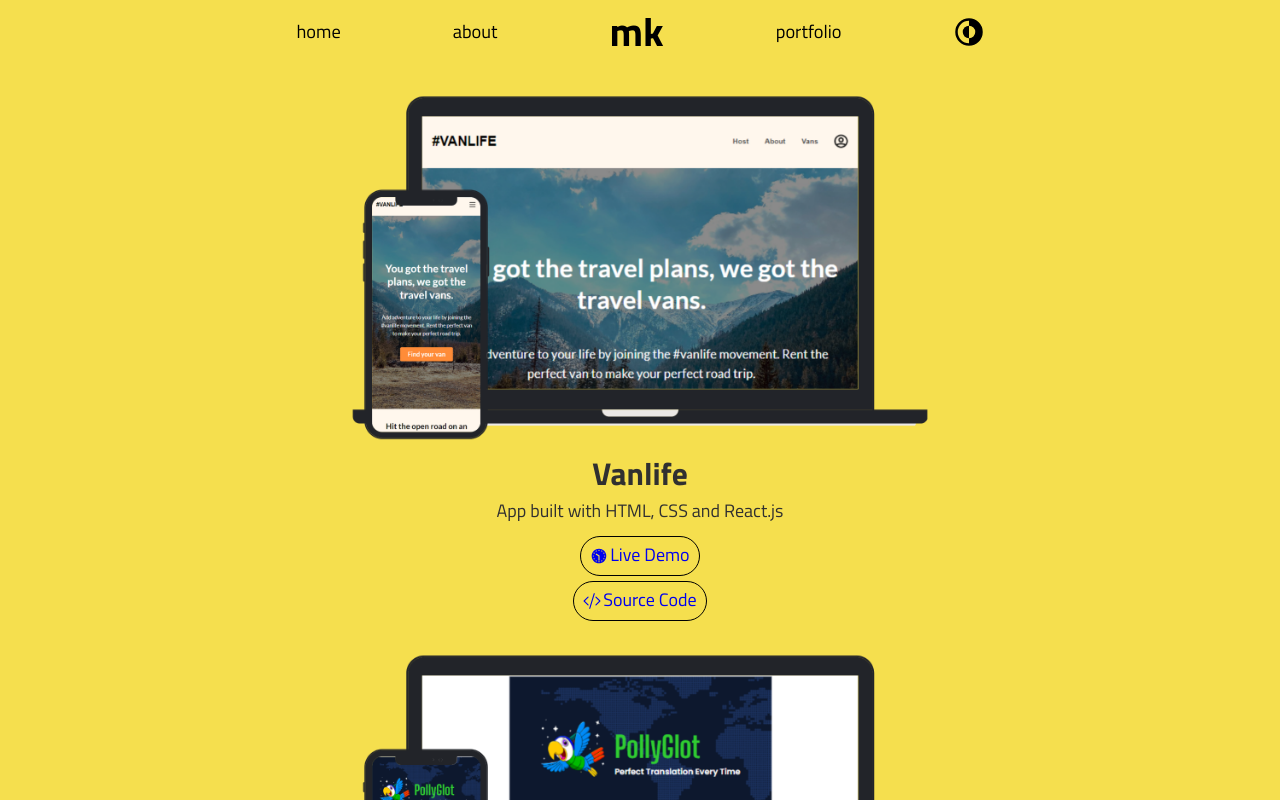
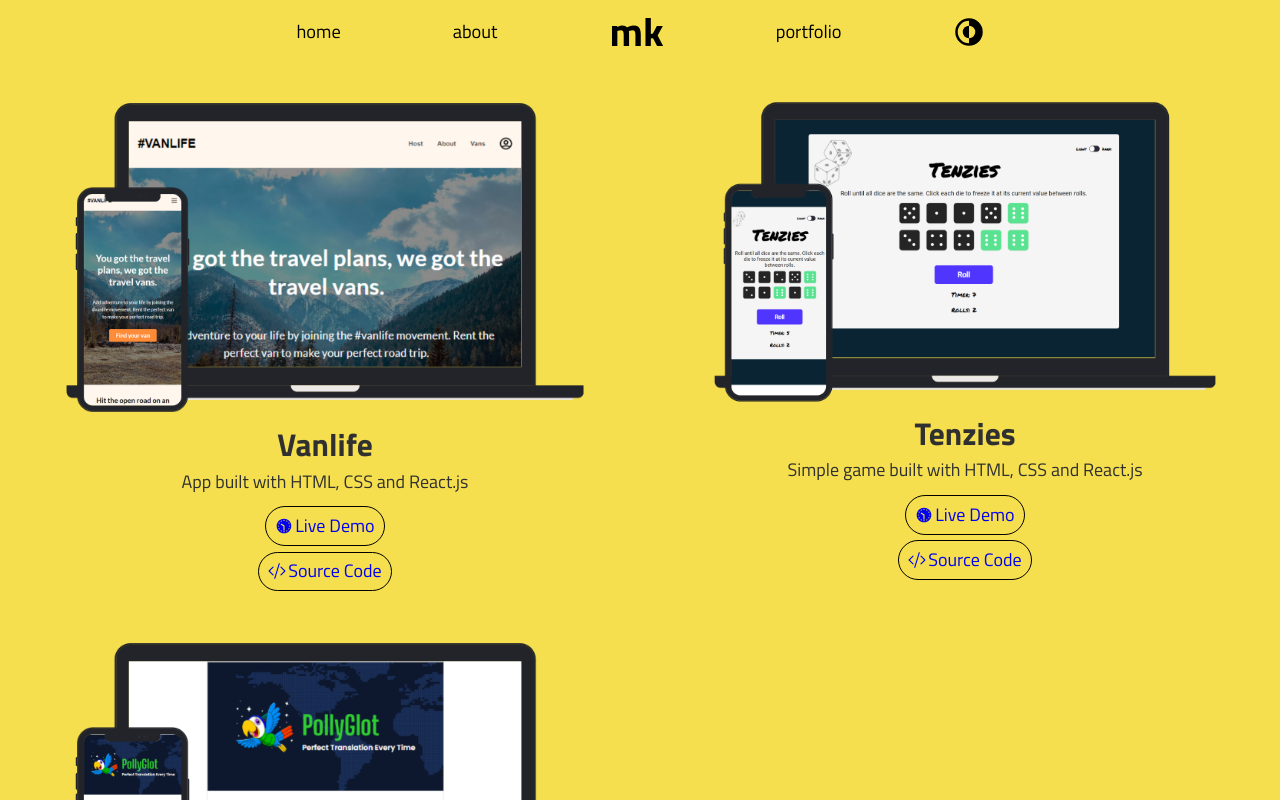
Before and after one commit to daeix/portfolio, a React (Vite) app: page /portfolio in a window 1280 px wide. Shown: the top 800 px of the page. Built offline with nearby package versions, Linux system fonts and the light colour scheme.

Commit message:
Update index.css

```diff
--- a/src/index.css
+++ b/src/index.css
@@ -395,23 +395,16 @@ li {
   grid-template-columns: 1fr 1fr;
 }
 
-/* .projects {
-  display: grid;
-  grid-auto-flow: column;
-  grid-gap: 20px;
-  grid-template-rows: 1fr 1fr;
-  padding: 10px;
-} */
+.projects {
+  display: flex;
+  flex-direction: column;
+}
 
 .project {
   margin: 0 auto;
   display: flex;
   flex-direction: column;
   align-items: center;
-}
-
-.project {
-  width: 700px;
 }
 
 .portfolio-link {
@@ -468,6 +461,14 @@ a:hover {
     justify-content: left;
   }
 
+  .projects {
+    display: grid;
+    grid-auto-flow: column;
+    grid-gap: 20px;
+    grid-template-rows: 1fr 1fr;
+    padding: 10px;
+  }
+
   .intro {
     display: grid;
     width: min-content;
```
